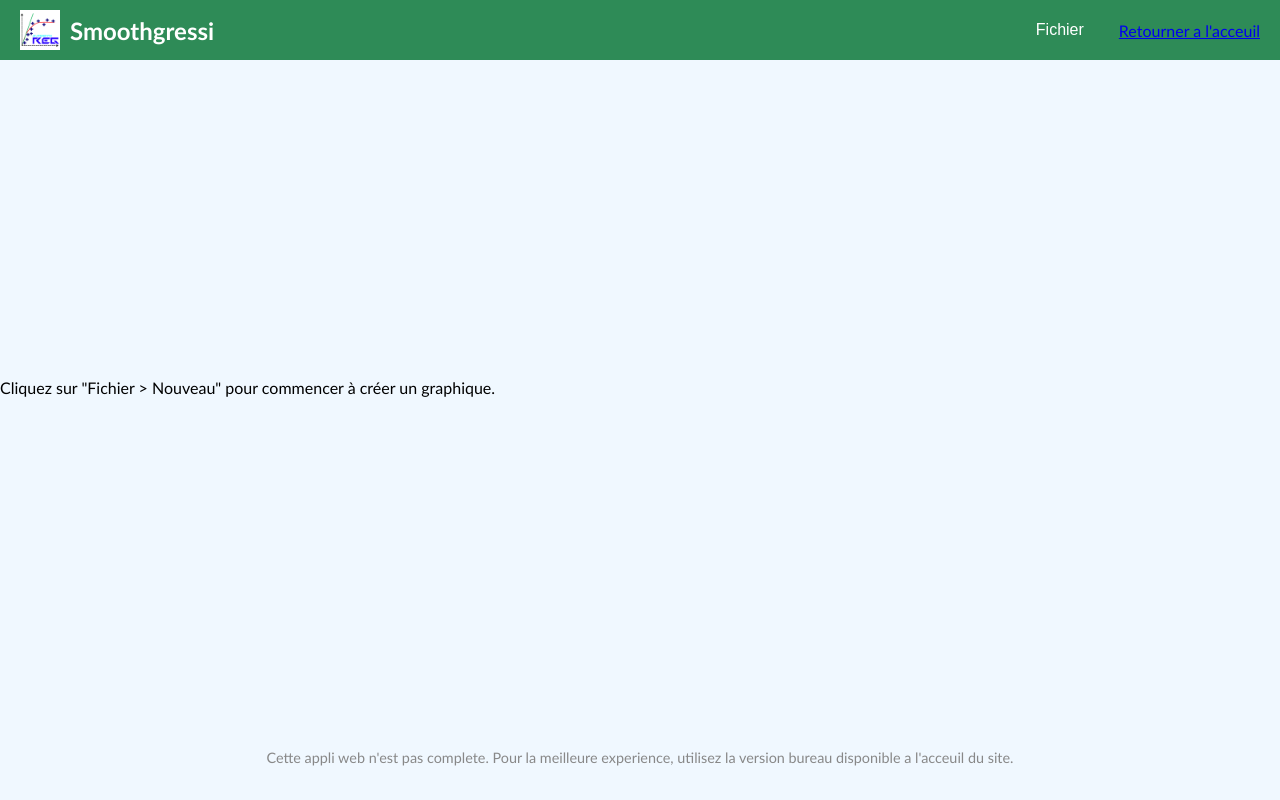
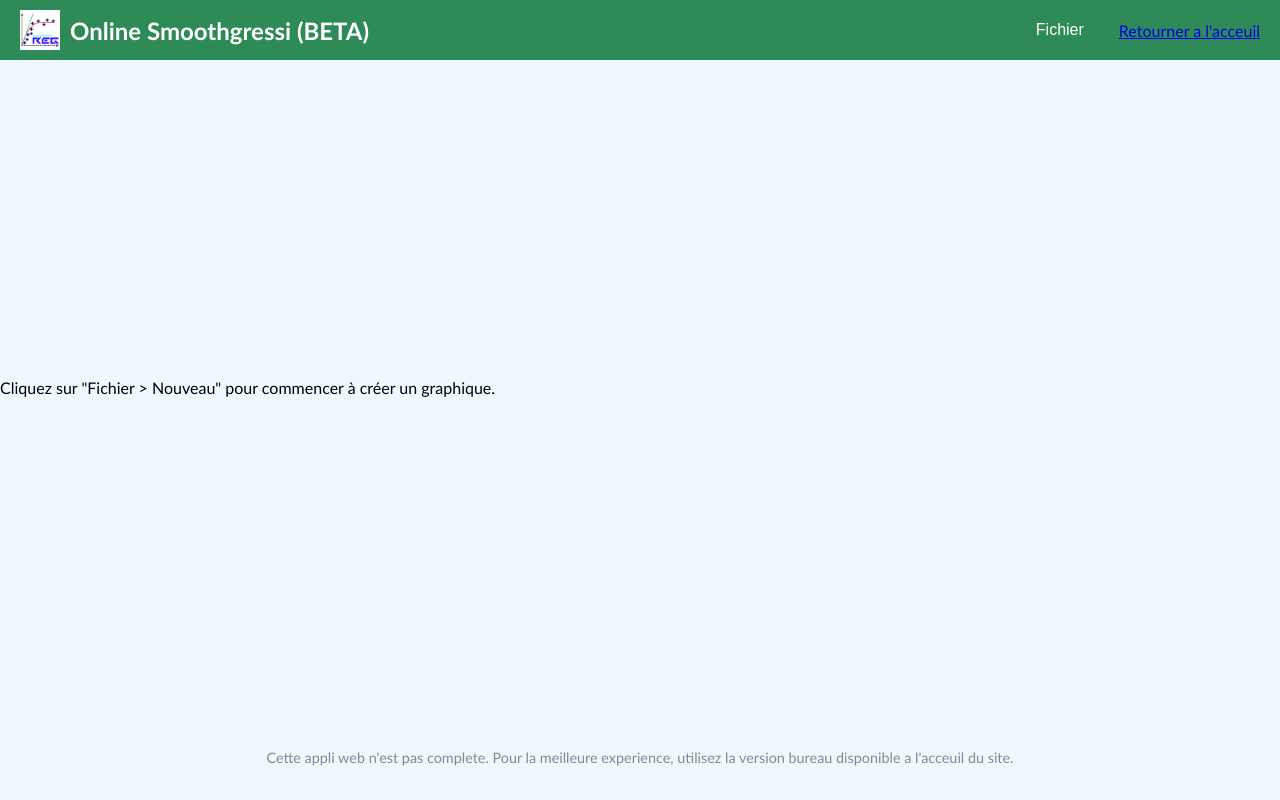
Before and after one commit to smoothgressi/online-smoothgressi, a plain HTML site: page index.html in a window 1280 px wide. Drawn offline with nearby package versions, Linux system fonts and the light colour scheme.

Commit message:
Update index.html

```diff
--- a/index.html
+++ b/index.html
@@ -3,7 +3,7 @@
 <head>
   <meta charset="UTF-8">
   <meta name="viewport" content="width=device-width, initial-scale=1.0">
-  <title>Smoothgressi - Graphiques</title>
+  <title>Online Smoothgressi (BETA)</title>
   <link rel="icon" href="logo.ico" type="image/x-icon" />
   <link rel="stylesheet" href="styles.css">
 </head>
@@ -12,7 +12,7 @@
   <div class="header">
     <div class="branding">
       <img src="logo.png" alt="Logo">
-      <h2>Smoothgressi</h2>
+      <h2>Online Smoothgressi (BETA)</h2>
     </div>
     <div class="navbar">
       <div class="dropdown">
@@ -43,16 +43,16 @@
   <div class="popup" id="graph-popup">
     <h3>Créer un Nouveau Graphique</h3>
     <form id="data-form">
-      <label for="x-values">Valeurs X (séparées par des virgules) :</label>
-      <input type="text" id="x-values" placeholder="ex: 1,2,3" required>
-      <label for="y-values">Valeurs Y (séparées par des virgules) :</label>
-      <input type="text" id="y-values" placeholder="ex: 2,4,6" required>
       <label for="graph-title">Titre du Graphique :</label>
       <input type="text" id="graph-title" placeholder="Titre du Graphique">
       <label for="x-axis-label">Label de l'Axe X :</label>
       <input type="text" id="x-axis-label" placeholder="Label de l'Axe X">
       <label for="y-axis-label">Label de l'Axe Y :</label>
       <input type="text" id="y-axis-label" placeholder="Label de l'Axe Y">
+      <label for="x-values">Valeurs X (séparées par des virgules) :</label>
+      <input type="text" id="x-values" placeholder="ex: 1,2,3" required>
+      <label for="y-values">Valeurs Y (séparées par des virgules) :</label>
+      <input type="text" id="y-values" placeholder="ex: 2,4,6" required>
       <div class="popup-buttons">
         <button type="submit" class="btn">Créer</button>
         <button type="button" class="btn close-btn">Annuler</button>
```
